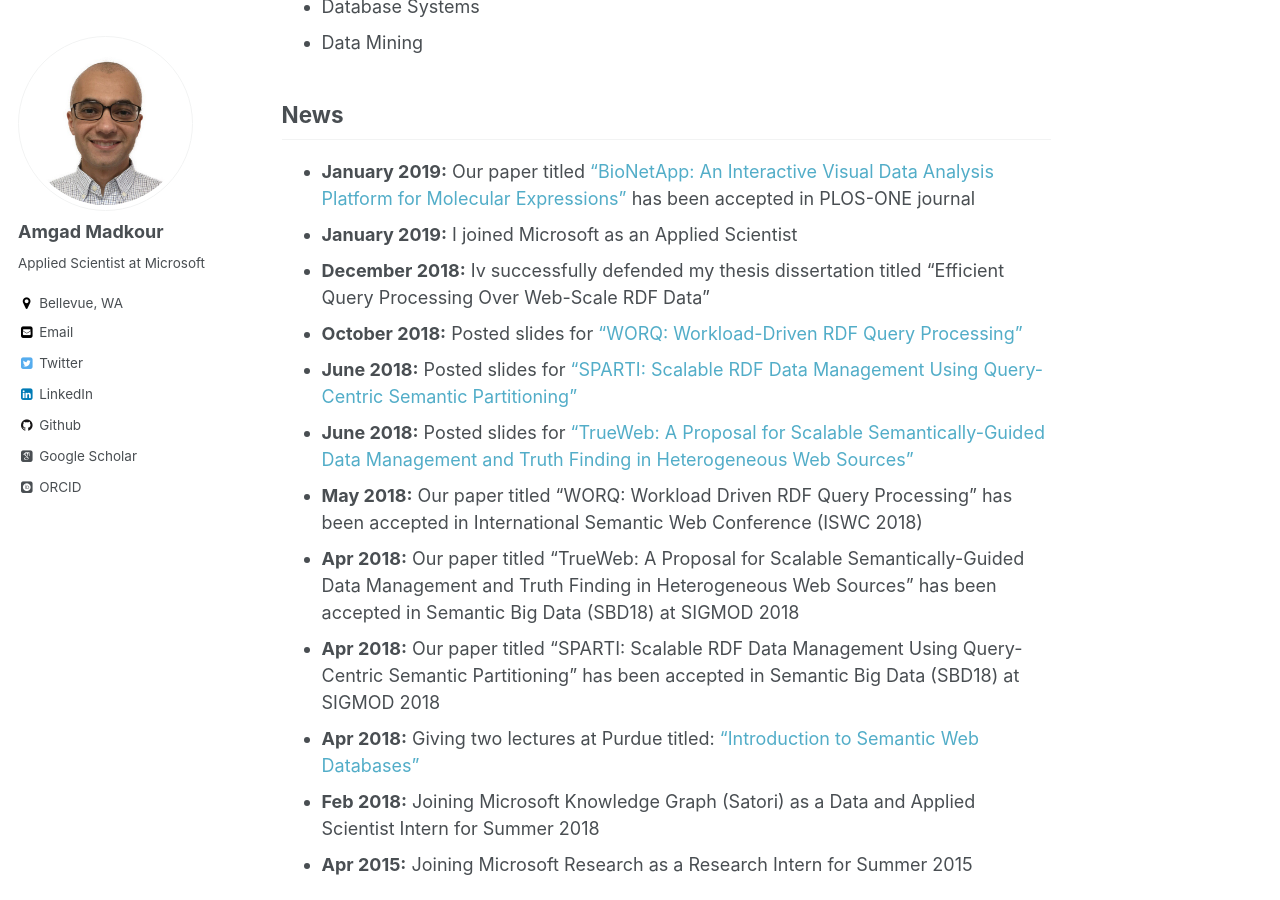
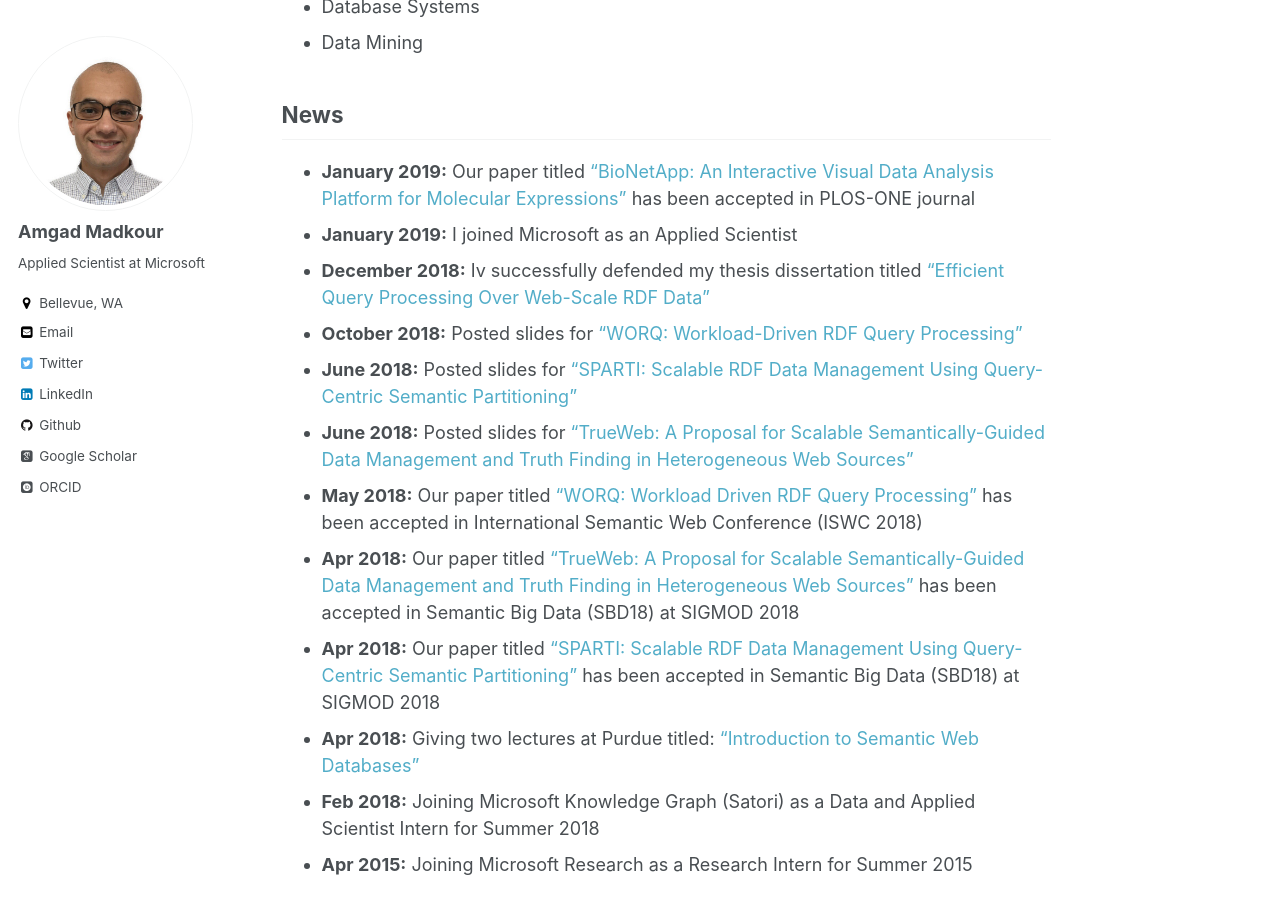
Before and after one commit to amgadmadkour/amgadmadkour.github.io, a Jekyll site: the page built from _pages/about.md, in a window 1280 px wide and 900 px high, scrolled down 422 px. Built offline with Jekyll 4.4.1, drawn with Linux system fonts in a browser that asks for light colours; some web fonts are replaced; some of the changed lines change nothing that is shown.

Commit message:
Add Hyperlinks and upload PhD thesis

```diff
--- a/_pages/about.md
+++ b/_pages/about.md
@@ -20,13 +20,13 @@ Previously, I was an IBM Staff Research Engineer at IBM Egypt. Iv also done inte
 ## News
 * **January 2019:** Our paper titled ["BioNetApp: An Interactive Visual Data Analysis Platform for Molecular Expressions"](https://www.researchgate.net/publication/331290263_BioNetApp_An_interactive_visual_data_analysis_platform_for_molecular_expressions) has been accepted in PLOS-ONE journal
 * **January 2019:** I joined Microsoft as an Applied Scientist
-* **December 2018:** Iv successfully defended my thesis dissertation titled "Efficient Query Processing Over Web-Scale RDF Data"
+* **December 2018:** Iv successfully defended my thesis dissertation titled ["Efficient Query Processing Over Web-Scale RDF Data"](/files/Efficient_Query_Processing_Over_Web_Scale_RDF_Data.pdf)
 * **October 2018:** Posted slides for ["WORQ: Workload-Driven RDF Query Processing"](/files/presentations/WORQ-ISWC2018.pdf)
 * **June 2018:** Posted slides for ["SPARTI: Scalable RDF Data Management Using Query-Centric Semantic Partitioning"](/files/presentations/SPARTI-SBD2018.pdf)
 * **June 2018:** Posted slides for ["TrueWeb: A Proposal for Scalable Semantically-Guided Data Management and Truth Finding in Heterogeneous Web Sources"](/files/presentations/TrueWeb-SBD2018.pdf)
-* **May 2018:** Our paper titled "WORQ: Workload Driven RDF Query Processing" has been accepted in International Semantic Web Conference (ISWC 2018)
-* **Apr 2018:** Our paper titled "TrueWeb: A Proposal for Scalable Semantically-Guided Data Management and Truth Finding in Heterogeneous Web Sources" has been accepted in Semantic Big Data (SBD18) at SIGMOD 2018
-* **Apr 2018:** Our paper titled "SPARTI: Scalable RDF Data Management Using Query-Centric Semantic Partitioning" has been accepted in Semantic Big Data (SBD18) at SIGMOD 2018
+* **May 2018:** Our paper titled ["WORQ: Workload Driven RDF Query Processing"](/files/worq.pdf) has been accepted in International Semantic Web Conference (ISWC 2018)
+* **Apr 2018:** Our paper titled ["TrueWeb: A Proposal for Scalable Semantically-Guided Data Management and Truth Finding in Heterogeneous Web Sources"](/files/trueweb.pdf) has been accepted in Semantic Big Data (SBD18) at SIGMOD 2018
+* **Apr 2018:** Our paper titled ["SPARTI: Scalable RDF Data Management Using Query-Centric Semantic Partitioning"](/files/sparti.pdf) has been accepted in Semantic Big Data (SBD18) at SIGMOD 2018
 * **Apr 2018:** Giving two lectures at Purdue titled: ["Introduction to Semantic Web Databases"](files/presentations/introduction-to-semantic-web-databases.pdf)
 * **Feb 2018:** Joining Microsoft Knowledge Graph (Satori) as a Data and Applied Scientist Intern for Summer 2018
 * **Apr 2015:** Joining Microsoft Research as a Research Intern for Summer 2015
```
Also changed, not shown: 1 other file.
